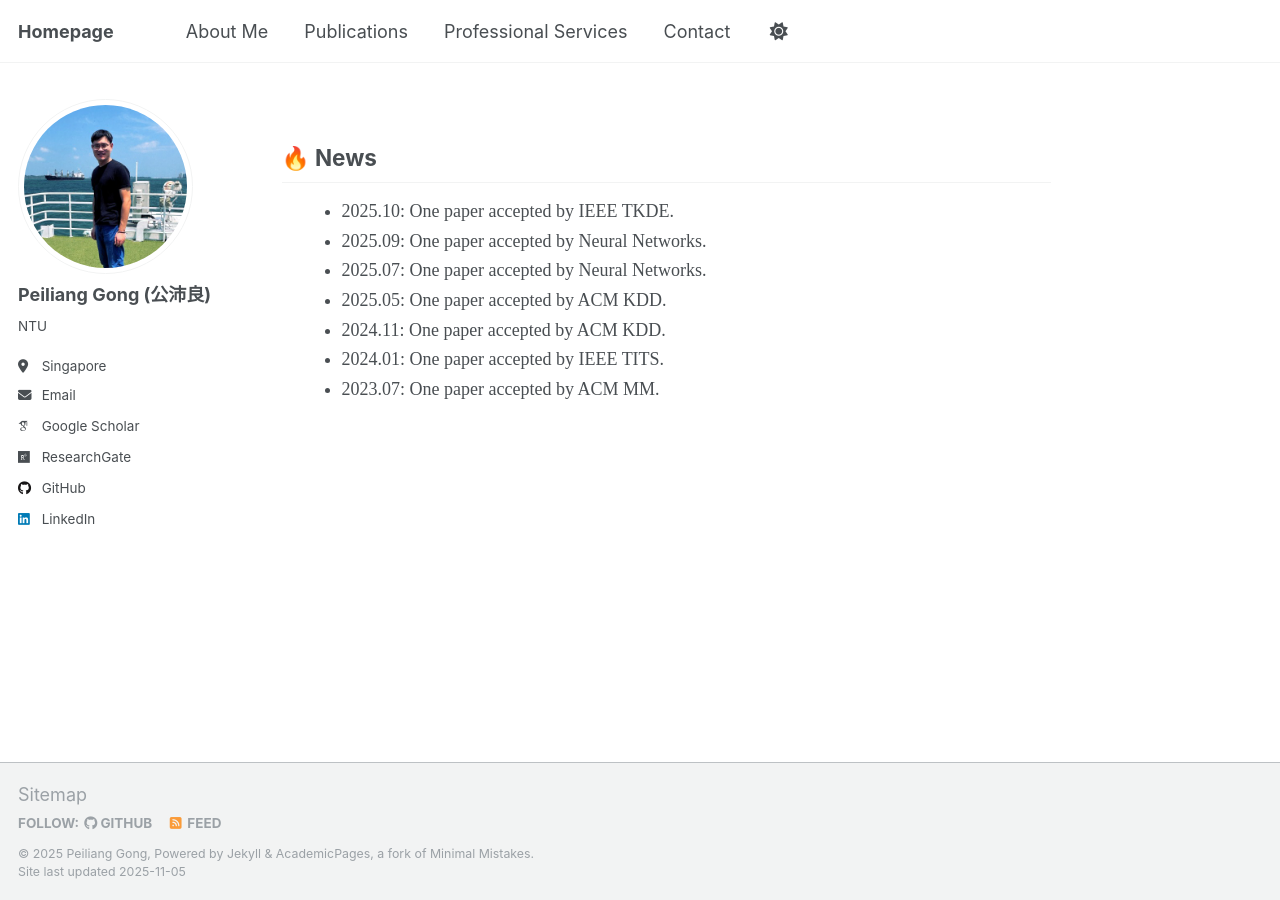
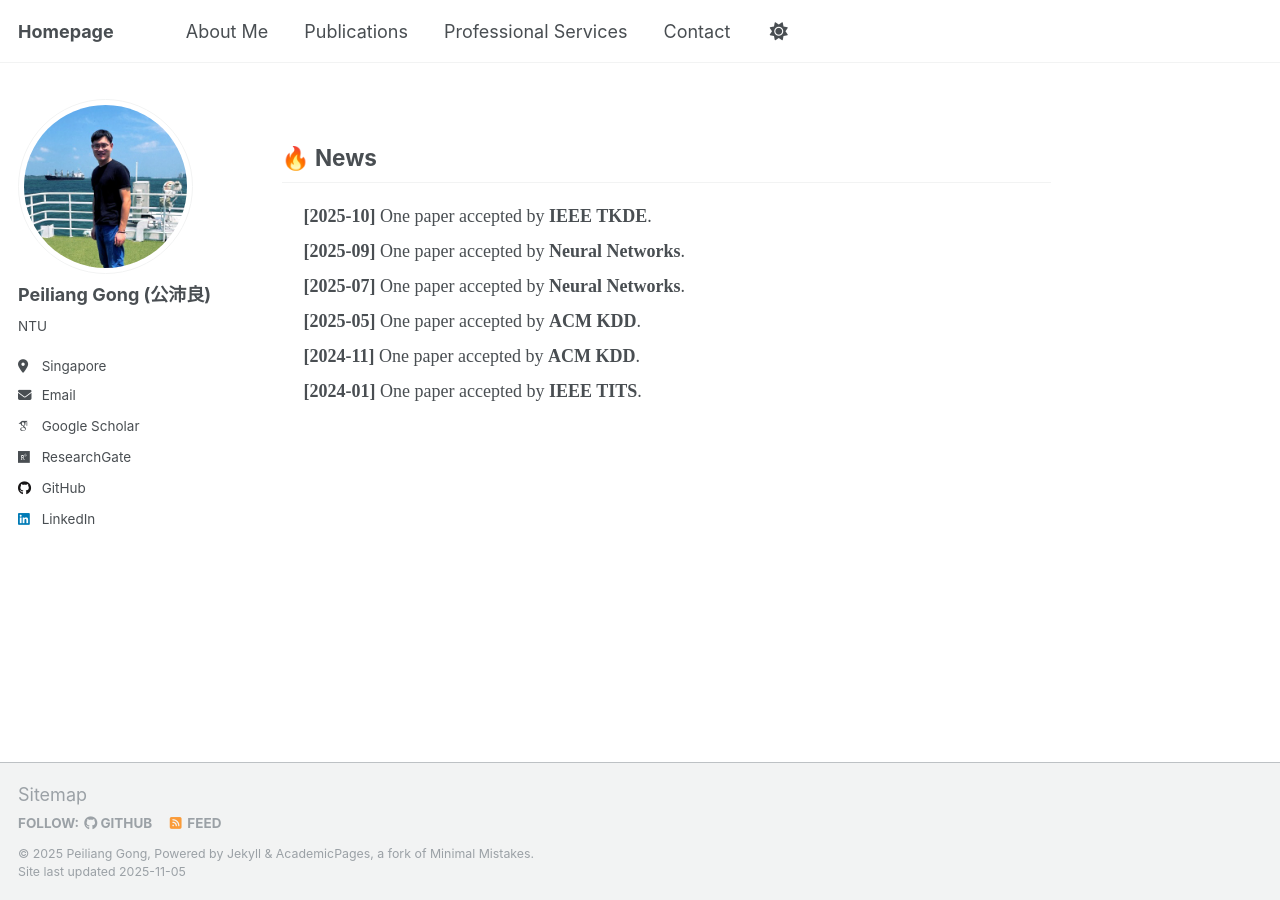
Before and after one commit to Tokenmw/Tokenmw.github.io, a Jekyll site: the page built from _pages/news.md, in a window 1280 px wide. Built offline with Jekyll 4.4.1, drawn with Linux system fonts in a browser that asks for light colours; some web fonts are replaced; our own code applies the rules of GitHub Pages for plain Markdown files.

Commit message:
Update news.md

```diff
--- a/_pages/news.md
+++ b/_pages/news.md
@@ -1,14 +1,14 @@
 <!-- News section -->
 <div id="news" style="font-family: 'Times New Roman', serif; text-align: justify;">
 <h2>🔥 News</h2>
-<ul style="list-style-type: disc; margin-left: 20px; line-height: 1.2;">
-  <li style="margin-bottom: 8px;">2025.10: One paper accepted by IEEE TKDE.</li>
-  <li style="margin-bottom: 8px;">2025.09: One paper accepted by Neural Networks.</li>
-  <li style="margin-bottom: 8px;">2025.07: One paper accepted by Neural Networks.</li>
-  <li style="margin-bottom: 8px;">2025.05: One paper accepted by ACM KDD.</li>
-  <li style="margin-bottom: 8px;">2024.11: One paper accepted by ACM KDD.</li>
-  <li style="margin-bottom: 8px;">2024.01: One paper accepted by IEEE TITS.</li>
-  <li style="margin-bottom: 8px;">2023.07: One paper accepted by ACM MM.</li>
+<ul style="list-style-type: none; margin-left: 20px; padding: 2px; overflow-y: scroll; height:200px;">
+  <li style="margin-bottom: 8px;"><b>[2025-10]</b> One paper accepted by <b>IEEE TKDE</b>.</li>
+  <li style="margin-bottom: 8px;"><b>[2025-09]</b> One paper accepted by <b>Neural Networks</b>.</li>
+  <li style="margin-bottom: 8px;"><b>[2025-07]</b> One paper accepted by <b>Neural Networks</b>.</li>
+  <li style="margin-bottom: 8px;"><b>[2025-05]</b> One paper accepted by <b>ACM KDD</b>.</li>
+  <li style="margin-bottom: 8px;"><b>[2024-11]</b> One paper accepted by <b>ACM KDD</b>.</li>
+  <li style="margin-bottom: 8px;"><b>[2024-01]</b> One paper accepted by <b>IEEE TITS</b>.</li>
+  <li style="margin-bottom: 8px;"><b>[2023-07]</b> One paper accepted by <b>ACM MM</b>.</li>
 </ul>
 <br />
 </div>
```
